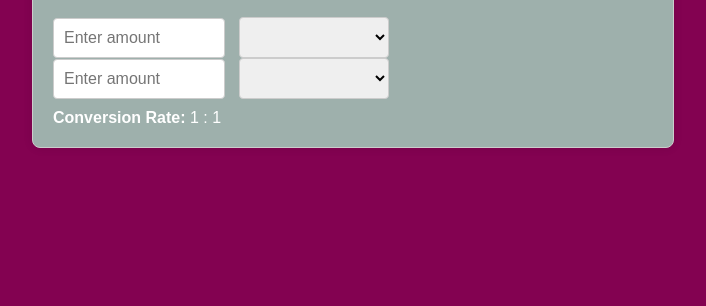
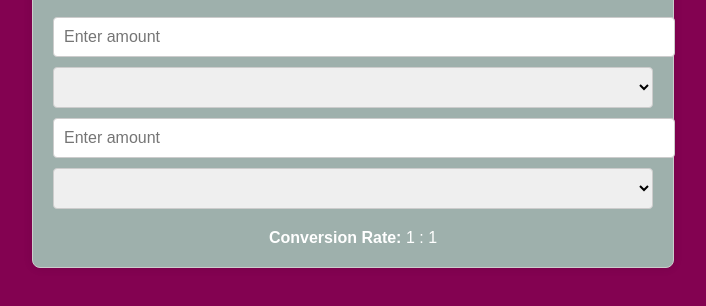
Before and after one commit to CurtisScholey/CurrencyConverter, a plain HTML site: page index.html in a window 1280 px wide. Shown: the part 110-416 px from the top of the page, without its empty margins (287-993 px from the left). Drawn offline with Linux system fonts and the light colour scheme.

Commit message:
Update styles.css
Attempt to make the input boxes scale correctly

```diff
--- a/styles.css
+++ b/styles.css
@@ -29,8 +29,8 @@ h1 {
     font-size: 16px;
     border: 1px solid #ccc;
     border-radius: 4px;
-    margin-right: 10px;
-    width: 150px; /* Input box width */
+    width: 100%; /* Make input fields and dropdowns responsive */
+    margin-bottom: 10px;
 }
 
 .currency-dropdown {
@@ -40,6 +40,7 @@ h1 {
 .conversion-rate {
     margin-top: 10px;
     color: #fff; /* Conversion rate text color */
+    text-align: center;
 }
 
 .button {
```
